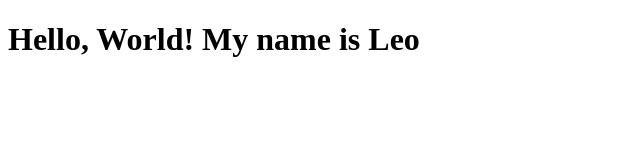
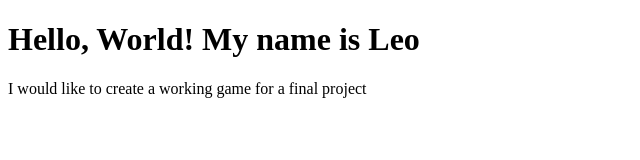
Before and after one commit to Lgranad/CS3338-first-project, a plain HTML site: page index.html in a window 1280 px wide. Shown: the whole page, without its empty margins (0-640 px from the left). Drawn offline with Linux system fonts and the light colour scheme.

Commit message:
Commit updated Index file

```diff
--- a/index.html
+++ b/index.html
@@ -7,5 +7,6 @@
 </head>
 <body>
     <h1>Hello, World! My name is Leo</h1>
+    <p>I would like to create a working game for a final project</p>
 </body>
 </html>
```
